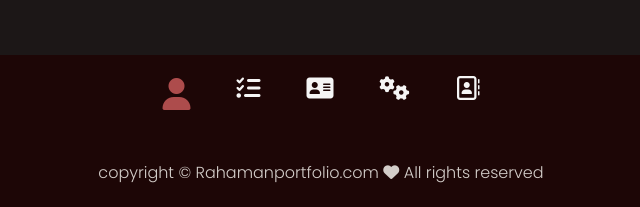
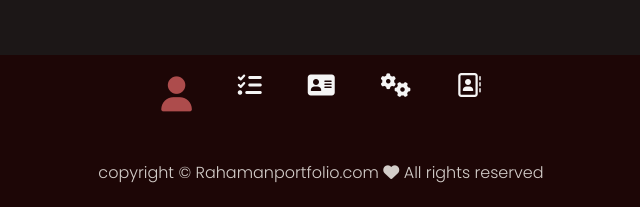
Before and after one commit to AMRrah/Rahaman-portfoli, a plain HTML site: page index.html in a window 1280 px wide. In both pictures the pointer is over the link 495 px from the left and 4420 px from the top of the page. Shown: the part 4326-4533 px from the top of the page, 319-959 px from the left. Drawn offline with nearby package versions, Linux system fonts and the light colour scheme; a web font is replaced by a local one.

Commit message:
Update style.css

```diff
--- a/style.css
+++ b/style.css
@@ -384,7 +384,7 @@ form .btn2 {
 .footer-class ul li a:hover {
   /* color: rgb(194, 194, 235); */
   color: rgb(173, 76, 76);
-  font-size: 2rem;
+  font-size: 35px;
 }
 .lefts {
   font-size: 2.5rem;
```
